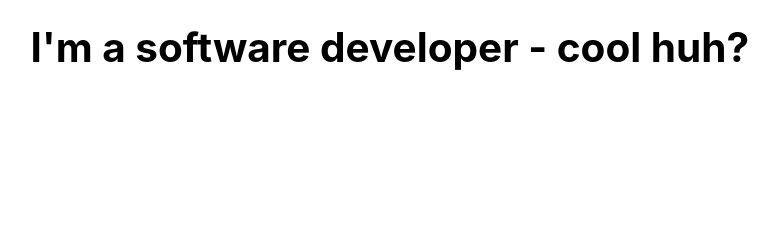
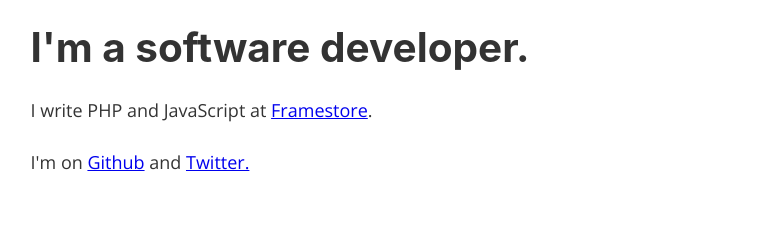
Before and after one commit to magnusvaughan/gatsby-personal, a Gatsby site: page / in a window 1280 px wide. Shown: the whole page, without its empty margins (149-928 px from the left). Built offline with nearby package versions, Linux system fonts and the light colour scheme; Gatsby itself is replaced by a stand-in of ours.

Commit message:
Write skeleton of front page

```diff
--- a/gatsby-config.js
+++ b/gatsby-config.js
@@ -27,6 +27,15 @@ module.exports = {
         icon: `src/images/gatsby-icon.png`, // This path is relative to the root of the site.
       },
     },
+    {
+      resolve: 'gatsby-plugin-web-font-loader',
+      options: {
+        google: {
+          families: ['Roboto', 'Open Sans']
+        }
+      }
+    },
+    `gatsby-plugin-sass`
     // this (optional) plugin enables Progressive Web App + Offline functionality
     // To learn more, visit: https://gatsby.app/offline
     // 'gatsby-plugin-offline',
--- a/package.json
+++ b/package.json
@@ -12,9 +12,10 @@
     "gatsby-plugin-manifest": "^2.0.9",
     "gatsby-plugin-offline": "^2.0.16",
     "gatsby-plugin-react-helmet": "^3.0.2",
-    "gatsby-plugin-sass": "^2.0.7",
+    "gatsby-plugin-sass": "^2.0.10",
     "gatsby-plugin-sharp": "^2.0.14",
     "gatsby-plugin-styled-components": "^3.0.4",
+    "gatsby-plugin-web-font-loader": "^1.0.4",
     "gatsby-source-filesystem": "^2.0.8",
     "gatsby-transformer-sharp": "^2.1.8",
     "node-sass": "^4.11.0",
--- a/src/components/header.js
+++ b/src/components/header.js
@@ -3,12 +3,7 @@ import PropTypes from 'prop-types'
 import React from 'react'
 
 const Header = ({ siteTitle }) => (
-  <div
-    style={{
-      background: `white`,
-      marginBottom: `1.45rem`,
-    }}
-  >
+  <div>
     <div
       style={{
         margin: `0 auto`,
@@ -16,17 +11,11 @@ const Header = ({ siteTitle }) => (
         padding: `1.45rem 1.0875rem`,
       }}
     >
-      <h1 style={{ margin: 0 }}>
-        <Link
-          to="/"
-          style={{
-            color: `black`,
-            textDecoration: `none`,
-          }}
-        >
-          {siteTitle}
-        </Link>
+      <h1>
+        I'm a software developer.
       </h1>
+      <p>I write PHP and JavaScript at <a target="_blank" href="https://www.framestore.com">Framestore</a>.</p>
+      <p>I'm on <a target="_blank" href="https://github.com/magnusvaughan">Github</a> and <a target="_blank" href="https://twitter.com/magnusvaughan">Twitter.</a></p>
     </div>
   </div>
 )
--- a/src/pages/index.js
+++ b/src/pages/index.js
@@ -1,8 +1,8 @@
 import React from 'react'
 import { Link } from 'gatsby'
+import style from '../styles/style.scss'
 
 import Layout from '../components/layout'
-import Image from '../components/image'
 import SEO from '../components/seo'
 
 const IndexPage = () => (
--- /dev/null
+++ b/src/styles/style.scss
@@ -0,0 +1,8 @@
+h1 {
+    font-family: 'Roboto';
+    font-weight: 300;
+}
+
+p {
+    font-family: 'Open Sans';
+}
```
Also changed, not shown: 1 other file.
